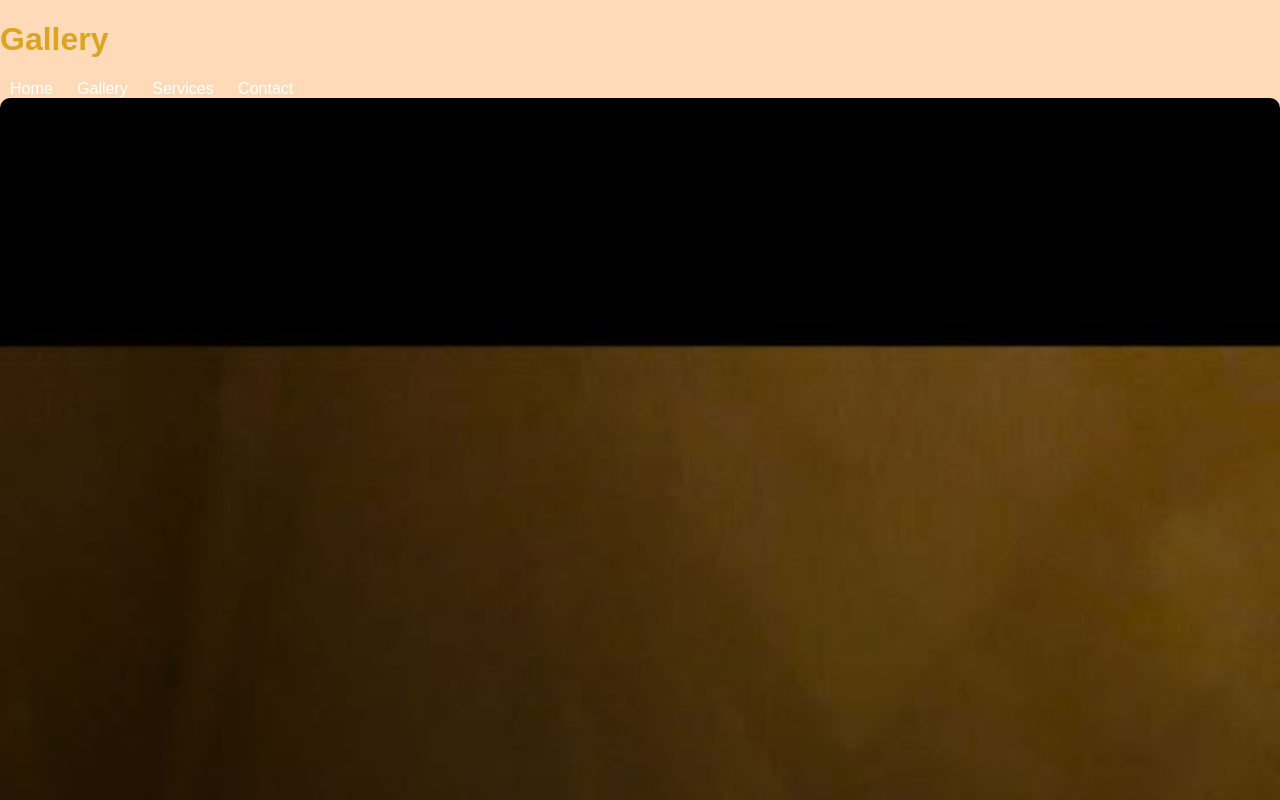
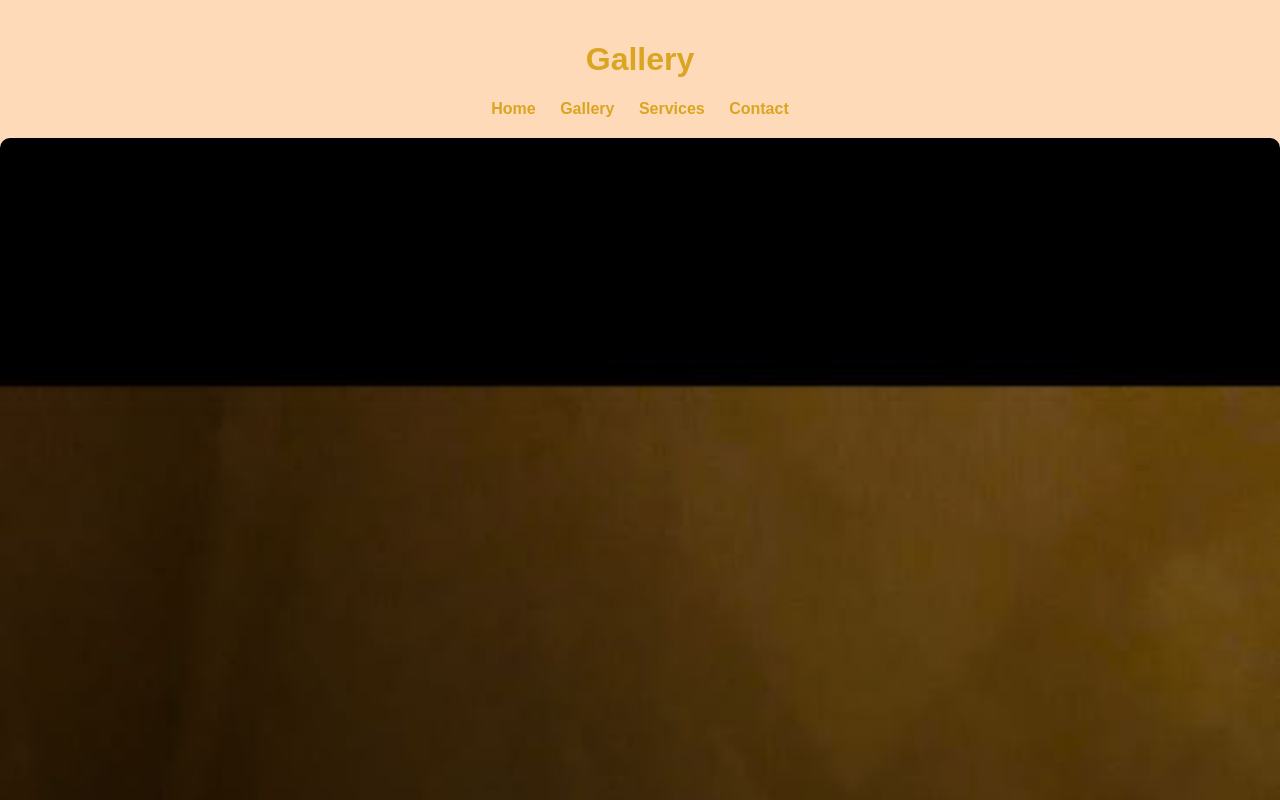
Before and after one commit to Siya019910/Busisiwe-s-business, a plain HTML site: page gallery.html in a window 1280 px wide. Shown: the top 800 px of the page. Drawn offline with Linux system fonts and the light colour scheme.

Commit message:
Update style.css

```diff
--- a/style.css
+++ b/style.css
@@ -1,22 +1,21 @@
 body {
-  font-family: Arial;
-sans-serif;
+  font-family: Arial, sans-serif;
   margin: 0;
   background: peachpuff;
   color: goldenrod;
 }
 
 header {
-  text-align: color;
-  padding: 20px
+  text-align: center; /* fixed from 'text-align: color;' */
+  padding: 20px;
   background: peachpuff;
 }
 
 nav a {
   margin: 0 10px;
   text-decoration: none;
-  color: background;
-  font-weight: hold;
+  color: goldenrod; /* fixed from 'color: background;' */
+  font-weight: bold; /* fixed from 'hold' */
 }
 
 .slogan {
@@ -24,7 +23,7 @@ nav a {
   margin-top: 10px;
 }
 
-.home main .images  {
+.home main .images {
   display: flex;
   flex-wrap: wrap;
   justify-content: center;
@@ -33,7 +32,7 @@ nav a {
 }
 
 .image-card {
-  max-width: 15px;
+  max-width: 150px; /* fixed from 15px, seems more reasonable */
   text-align: center;
 }
 
@@ -49,13 +48,12 @@ border-radius: 10px;
   border: none;
   border-radius: 8px;
   background: transparent;
-  color: #fff; /* changed to white to match the text color */
+  color: #fff; /* white text */
   font-size: 1rem;
   cursor: pointer;
   transition: background 0.3s;
-  border: 1px solid #fff; /* added a white border */
+  border: 1px solid #fff; /* white border */
 }
-
 
 .service-list li {
   margin: 10px 0;
```
Lines whose indentation alone changed are shown as unchanged.
